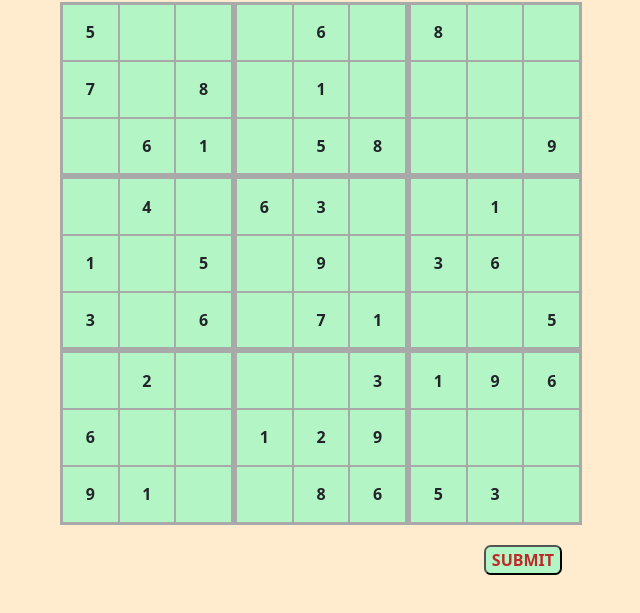
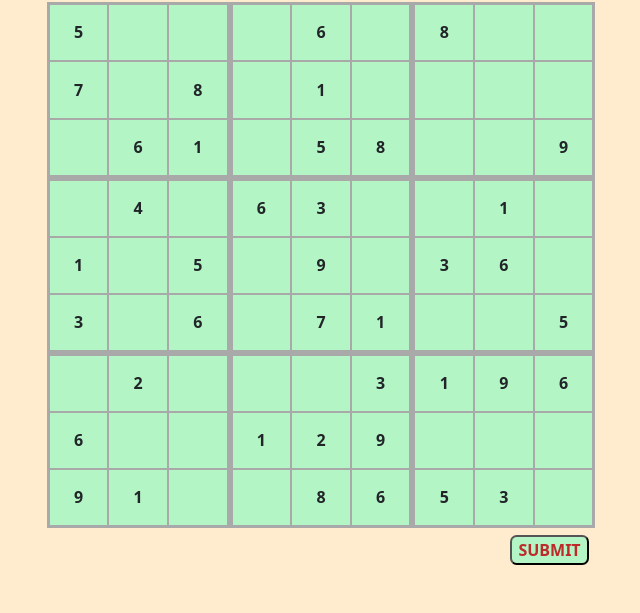
Before and after one commit to yaoleksa/sudoku, a website built with webpack: page index.html in a window 1280 px wide. Both pictures are taken after a click on the button "Easy". Shown: the part 179-792 px from the top of the page, without its empty margins (319-959 px from the left). Built offline with nearby package versions, Linux system fonts and the light colour scheme.

Commit message:
Change stylesheet.

```diff
--- a/src/index.js
+++ b/src/index.js
@@ -76,6 +76,7 @@ const restrict = (val) => {
 
 const selectLevel = (event) => {
 
+    title.innerHTML = 'Sudoku';
     sudo.genereteSudo(event.target.innerHTML, parseInt(Math.random() * 3));
     easyButton.remove();
     middleButton.remove();
--- a/stylesheet/index.css
+++ b/stylesheet/index.css
@@ -3,7 +3,7 @@ p {
 }
 
 button {
-    margin: 15pt;
+    margin: 5pt;
     border-radius: 5pt;
     background-color: #b3f5c4;
     font-weight: bold;
@@ -12,7 +12,7 @@ button {
 
 #main {
     display: grid;
-    grid-template-columns: repeat(3, 1fr);
+    grid-template-columns: 1fr 1.5fr 1fr;
     background-color: blanchedalmond;
 }
 
@@ -25,6 +25,7 @@ button {
 #a4 {
     display: grid;
     grid-template-columns: repeat(3, 1fr);
+    grid-template-rows: repeat(3, 1fr);
 }
 
 #a7 button {
@@ -54,6 +55,7 @@ button {
 .outer_square {
     display: grid;
     grid-template-columns: repeat(3, 1fr);
+    grid-template-rows: repeat(3, 1fr);
     border: 1.5pt solid;
     border-color: darkgray;
 }
@@ -62,10 +64,8 @@ button {
     background-color: #b3f5c4;
     text-align: center;
     padding-top: 4mm;
-    height: 1.5cm;
     border: 0.5pt solid;
     border-width: 0.5pt;
-    width: 1.5cm;
     border-color: darkgray;
 }
 
```
Also changed, not shown: dist/main.js.
